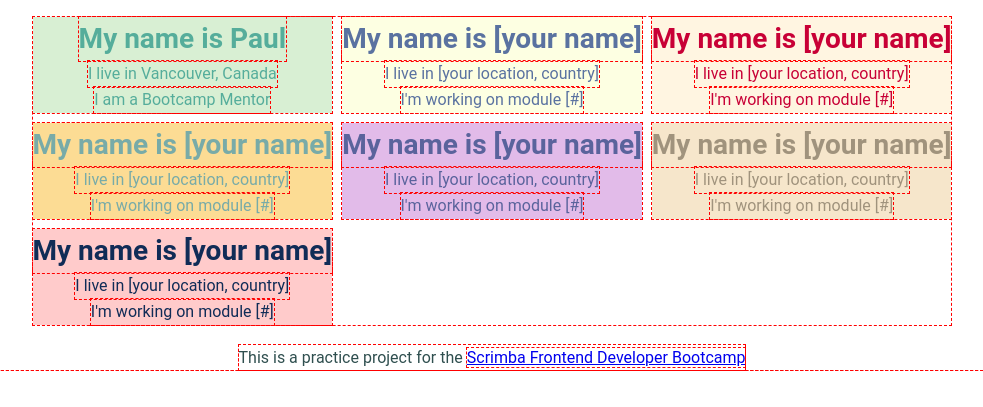
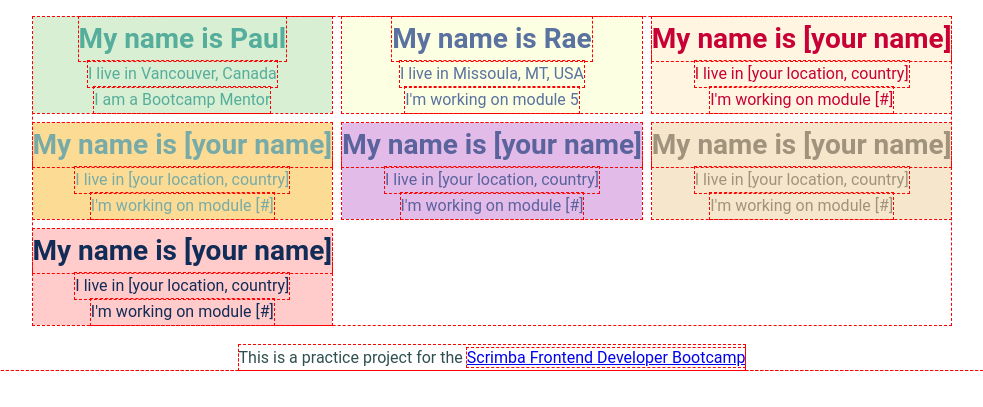
Before and after one commit to ScrimbaBootcamp/bookcamp-practice-squares, a website built with Vite: page index.html in a window 1280 px wide. Shown: the part 61-468 px from the top of the page, without its empty margins (148-1131 px from the left). Built offline with nearby package versions, Linux system fonts and the light colour scheme.

Commit message:
added my name/info to html

```diff
--- a/index.html
+++ b/index.html
@@ -18,9 +18,9 @@
           <p>I am a Bootcamp Mentor</p>
         </section>
         <section class="practice-square" id="square-2">
-          <h2>My name is [your name]</h2>
-          <p>I live in [your location, country]</p>
-          <p>I'm working on module [#]</p>
+          <h2>My name is Rae</h2>
+          <p>I live in Missoula, MT, USA</p>
+          <p>I'm working on module 5</p>
         </section>
         <section class="practice-square" id="square-3">
           <h2>My name is [your name]</h2>
```
